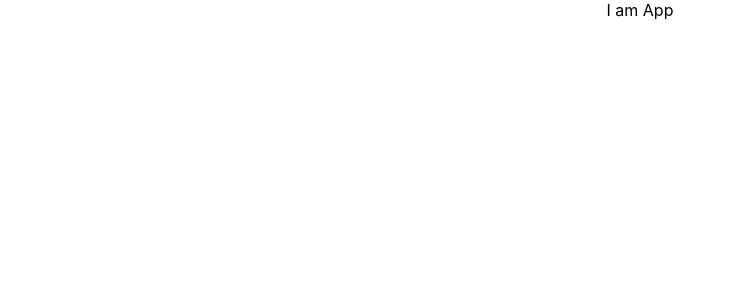
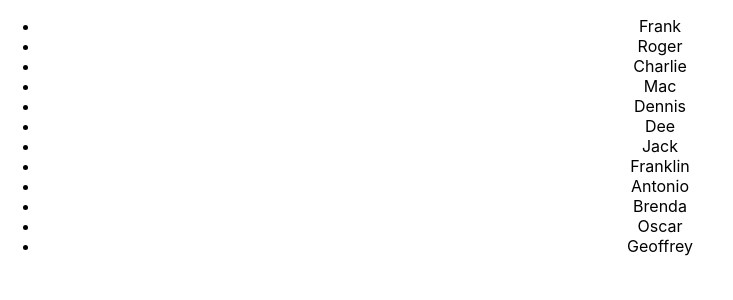
Before and after one commit to CD-Mackay/staffing-app, a React (Create React App) app: page / in a window 1280 px wide. Shown: the top 300 px of the page, without its empty margins (0-733 px from the left). Built offline with nearby package versions, Linux system fonts and the light colour scheme.

Commit message:
render staff data on index

```diff
--- a/src/App.js
+++ b/src/App.js
@@ -1,10 +1,17 @@
-import logo from './logo.svg';
-import './App.css';
+import logo from "./logo.svg";
+import "./App.css";
+
+// Asset Imports
+import staff from "../src/utilities/dummy-data";
 
 function App() {
   return (
     <div className="App">
-      I am App
+      <ul>
+        {staff.map((employee) => {
+          return <li>{employee.name}</li>;
+        })}
+      </ul>
     </div>
   );
 }
```
